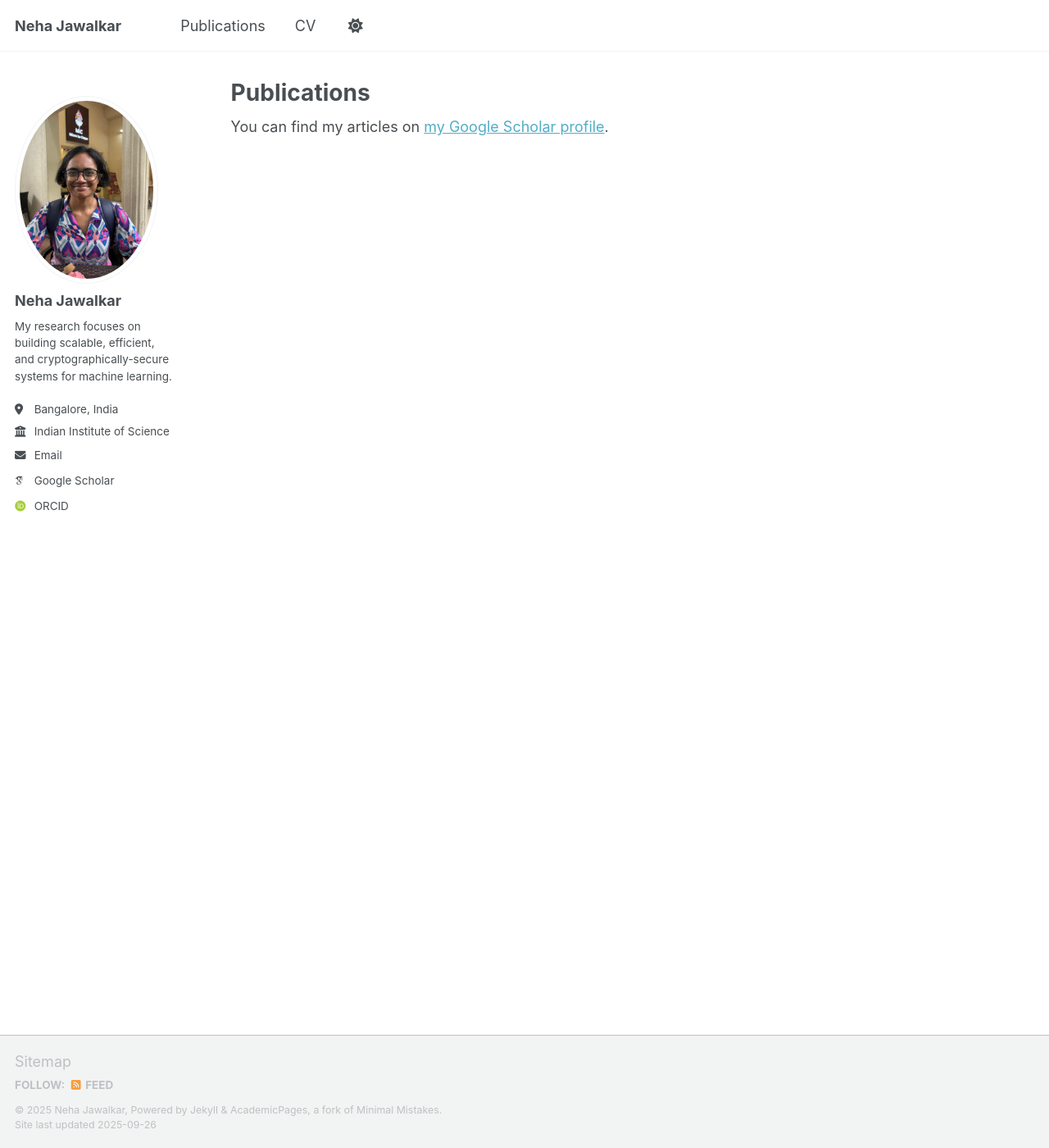
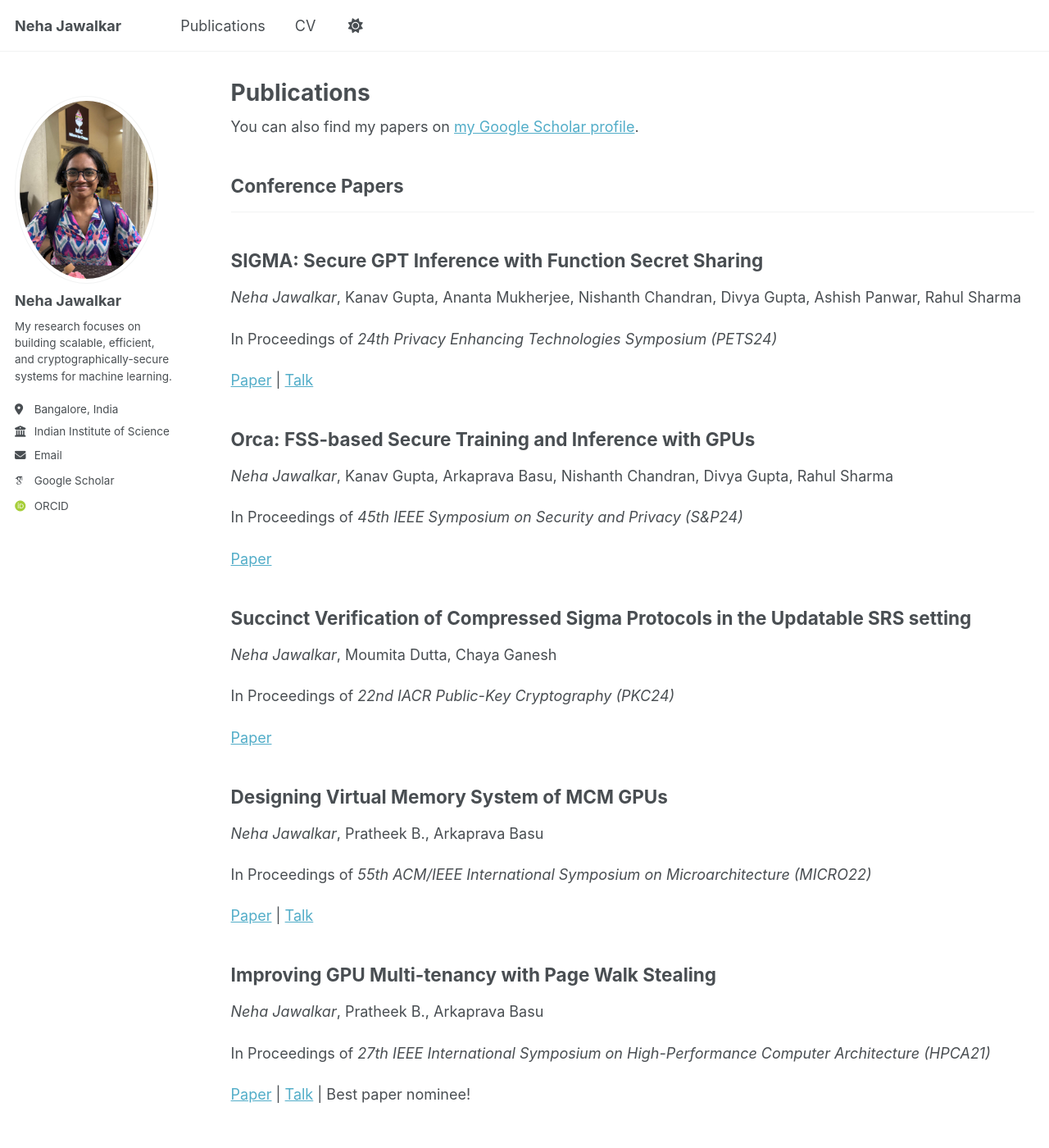
Before and after one commit to neha-jawalkar/neha-jawalkar.github.io, a Jekyll site: the page built from _pages/publications.html, in a window 1280 px wide and 1400 px high. Shown: the whole window at 82% size. Built offline with Jekyll 4.4.1, drawn with Linux system fonts in a browser that asks for light colours; some web fonts are replaced; a script that is not in the unit is left out.

Commit message:
Added pubs

```diff
--- a/_includes/archive-single.html
+++ b/_includes/archive-single.html
@@ -13,7 +13,7 @@
 {% endif %}
 
 <div class="{{ include.type | default: "list" }}__item">
-  <article class="archive__item" itemscope itemtype="http://schema.org/CreativeWork">
+  <!-- <article class="archive__item" itemscope itemtype="http://schema.org/CreativeWork">
     {% if include.type == "grid" and teaser %}
       <div class="archive__item-teaser">
         <img src=
@@ -24,24 +24,29 @@
           {% endif %}
           alt="">
       </div>
-    {% endif %}
+    {% endif %} -->
 
     <h2 class="archive__item-title" itemprop="headline">
-      {% if post.link %}
+      {{ title}}
+      <!-- {% if post.link %}
         <a href="{{ post.link }}">{{ title }}</a> <a href="{{ base_path }}{{ post.url }}" rel="permalink"><i class="fa fa-link" aria-hidden="true" title="permalink"></i><span class="sr-only">Permalink</span></a>
       {% else %}
         <a href="{{ base_path }}{{ post.url }}" rel="permalink">{{ title }}</a>
-      {% endif %}
+      {% endif %} -->
     </h2>
 
-    {% if post.read_time %}
+    {% if post.firstauthor and post.authors %}
+      <p><i>{{post.firstauthor}}</i>, {{ post.authors }}</p>
+    {% endif %}
+
+    <!-- {% if post.read_time %}
       <p class="page__meta"><i class="fa fa-clock" aria-hidden="true"></i> {% include read-time.html %}</p>
-    {% endif %}
+    {% endif %} -->
 
         {% if post.collection == 'teaching' %}
           <p> {{ post.type }}, <i>{{ post.venue }}</i>, {{ post.date | default: "1900-01-01" | date: "%Y" }} </p>
         {% elsif post.collection == 'publications' %}
-          <p>Published in <i>{{ post.venue }}</i>, {{ post.date | default: "1900-01-01" | date: "%Y" }} </p>
+          <p>In Proceedings of <i>{{ post.venue }}</i></p>
         {% elsif post.date %}
          <p class="page__date"><strong><i class="fa fa-fw fa-calendar" aria-hidden="true"></i> {{ site.data.ui-text[site.locale].date_label | default: "Published:" }}</strong> <time datetime="{{ post.date | default: "1900-01-01" | date_to_xmlschema }}">{{ post.date | default: "1900-01-01" | date: "%B %d, %Y" }}</time></p>
         {% endif %}
@@ -53,31 +58,35 @@
     {% endif %}
 
     {% if post.citation and post.paperurl and post.slidesurl and post.bibtexurl %}
-      <p>Recommended citation: {{ post.citation }}<br /><a href="{{ post.paperurl }}">Download Paper</a> | <a href="{{ post.slidesurl }}">Download Slides</a> | <a href="{{ post.bibtexurl }}">Download Bibtex</a></p>
+      <p>Recommended citation: {{ post.citation }}<br /><a href="{{ post.paperurl }}">Paper</a> | <a href="{{ post.slidesurl }}">Slides</a> | <a href="{{ post.bibtexurl }}">Bibtex</a></p>
     {% elsif post.citation and post.paperurl and post.slidesurl %}
-      <p>Recommended citation: {{ post.citation }}<br /><a href="{{ post.paperurl }}">Download Paper</a> | <a href="{{ post.slidesurl }}">Download Slides</a></p>
+      <p>Recommended citation: {{ post.citation }}<br /><a href="{{ post.paperurl }}">Paper</a> | <a href="{{ post.slidesurl }}">Slides</a></p>
     {% elsif post.citation and post.paperurl and post.bibtexurl %}
-      <p>Recommended citation: {{ post.citation }}<br /><a href="{{ post.paperurl }}">Download Paper</a> | <a href="{{ post.bibtexurl }}">Download Bibtex</a></p>
+      <p>Recommended citation: {{ post.citation }}<br /><a href="{{ post.paperurl }}">Paper</a> | <a href="{{ post.bibtexurl }}">Bibtex</a></p>
     {% elsif post.citation and post.paperurl %}
-      <p>Recommended citation: {{ post.citation }}<br /><a href="{{ post.paperurl }}">Download Paper</a></p>
+      <p>Recommended citation: {{ post.citation }}<br /><a href="{{ post.paperurl }}">Paper</a></p>
     {% elsif post.citation and post.slidesurl and post.bibtexurl %}
-      <p>Recommended citation: {{ post.citation }}<br /><a href="{{ post.slidesurl }}">Download Slides</a> | <a href="{{ post.bibtexurl}}">Download Bibtex</a></p>
+      <p>Recommended citation: {{ post.citation }}<br /><a href="{{ post.slidesurl }}">Slides</a> | <a href="{{ post.bibtexurl}}">Bibtex</a></p>
     {% elsif post.citation and post.slidesurl %}
-      <p>Recommended citation: {{ post.citation }}<br /><a href="{{ post.slidesurl }}">Download Slides</a></p>
+      <p>Recommended citation: {{ post.citation }}<br /><a href="{{ post.slidesurl }}">Slides</a></p>
     {% elsif post.citation and post.bibtexurl %}
-      <p>Recommended citation: {{ post.citation }}<br /><a href="{{ post.bibtexurl }}">Download Bibtex</a></p>
+      <p>Recommended citation: {{ post.citation }}<br /><a href="{{ post.bibtexurl }}">Bibtex</a></p>
     {% elsif post.citation %}
       <p>Recommended citation: {{ post.citation }}</p>
     {% elsif post.paperurl and post.bibtexurl %}
-      <p><a href=" {{ post.paperurl }} ">Download Paper</a> | <a href="{{ post.bibtexurl }}">Download Bibtex</a></p>
+      <p><a href=" {{ post.paperurl }} ">Paper</a> | <a href="{{ post.bibtexurl }}">Bibtex</a></p>
+    {% elsif post.paperurl and post.talkurl and post.bestpaper %}
+      <p><a href=" {{ post.paperurl }} ">Paper</a> | <a href="{{ post.talkurl }}">Talk</a> | Best paper nominee! </p>
+    {% elsif post.paperurl and post.talkurl %}
+      <p><a href=" {{ post.paperurl }} ">Paper</a> | <a href="{{ post.talkurl }}">Talk</a></p>
     {% elsif post.paperurl %}
-      <p><a href=" {{ post.paperurl }} ">Download Paper</a></p>
+      <p><a href=" {{ post.paperurl }} ">Paper</a></p>
     {% elsif post.slidesurl and post.bibtexurl %}
-      <p><a href="{{ post.slidesurl }}">Download Slides</a> | <a href="{{ post.bibtexurl }}">Download Bibtex</a></p>
+      <p><a href="{{ post.slidesurl }}">Slides</a> | <a href="{{ post.bibtexurl }}">Bibtex</a></p>
     {% elsif post.slidesurl %}
-      <p><a href="{{ post.slidesurl }}">Download Slides</a></p>
+      <p><a href="{{ post.slidesurl }}">Slides</a></p>
     {% elsif post.bibtexurl %}
-      <p><a href="{{ post.bibtexurl }}">Download Bibtex</a></p>
+      <p><a href="{{ post.bibtexurl }}">Bibtex</a></p>
     {% endif %}
 
   </article>
--- a/_pages/publications.html
+++ b/_pages/publications.html
@@ -6,7 +6,7 @@ author_profile: true
 ---
 
 {% if site.author.googlescholar %}
-  <div class="wordwrap">You can find my articles on <a href="{{site.author.googlescholar}}">my Google Scholar profile</a>.</div>
+  <div class="wordwrap">You can also find my papers on <a href="{{site.author.googlescholar}}">my Google Scholar profile</a>.</div>
 {% endif %}
 
 {% include base_path %}
--- /dev/null
+++ b/_publications/1-dws.md
@@ -0,0 +1,11 @@
+---
+title: "Improving GPU Multi-tenancy with Page Walk Stealing"
+firstauthor: Neha Jawalkar
+authors: Pratheek B., Arkaprava Basu
+collection: publications
+category: conferences
+venue: '27th IEEE International Symposium on High-Performance Computer Architecture (HPCA21)'
+paperurl: 'https://www.csa.iisc.ac.in/~arkapravab/papers/hpca21_DWS.pdf'
+talkurl: 'https://www.csa.iisc.ac.in/~arkapravab/papers/HPCA21_DWS_Talk_video_short.mp4'
+bestpaper: true
+---
--- /dev/null
+++ b/_publications/2-mcm.md
@@ -0,0 +1,10 @@
+---
+title: "Designing Virtual Memory System of MCM GPUs"
+firstauthor: Neha Jawalkar
+authors: Pratheek B., Arkaprava Basu
+collection: publications
+category: conferences
+venue: '55th ACM/IEEE International Symposium on Microarchitecture (MICRO22)'
+paperurl: 'https://www.csa.iisc.ac.in/~arkapravab/papers/MICRO22_MGvm.pdf'
+talkurl: 'https://www.youtube.com/watch?app=desktop&v=5CB7liZ531Y'
+---
--- /dev/null
+++ b/_publications/3-succinct.md
@@ -0,0 +1,9 @@
+---
+title: "Succinct Verification of Compressed Sigma Protocols in the Updatable SRS setting"
+firstauthor: Neha Jawalkar
+authors: Moumita Dutta, Chaya Ganesh
+collection: publications
+category: conferences
+venue: '22nd IACR Public-Key Cryptography (PKC24)'
+paperurl: 'https://eprint.iacr.org/2024/075.pdf'
+---
--- /dev/null
+++ b/_publications/4-orca.md
@@ -0,0 +1,9 @@
+---
+title: "Orca: FSS-based Secure Training and Inference with GPUs"
+firstauthor: Neha Jawalkar
+authors: Kanav Gupta, Arkaprava Basu, Nishanth Chandran, Divya Gupta, Rahul Sharma
+collection: publications
+category: conferences
+venue: '45th IEEE Symposium on Security and Privacy (S&P24)'
+paperurl: 'https://eprint.iacr.org/2023/206'
+---
--- /dev/null
+++ b/_publications/5-sigma.md
@@ -0,0 +1,10 @@
+---
+title: "SIGMA: Secure GPT Inference with Function Secret Sharing"
+firstauthor: Neha Jawalkar
+authors: Kanav Gupta, Ananta Mukherjee, Nishanth Chandran, Divya Gupta, Ashish Panwar, Rahul Sharma
+collection: publications
+category: conferences
+venue: '24th Privacy Enhancing Technologies Symposium (PETS24)'
+paperurl: 'https://eprint.iacr.org/2023/1269'
+talkurl: 'https://www.youtube.com/watch?v=pokD5iQpMzY'
+---
```
